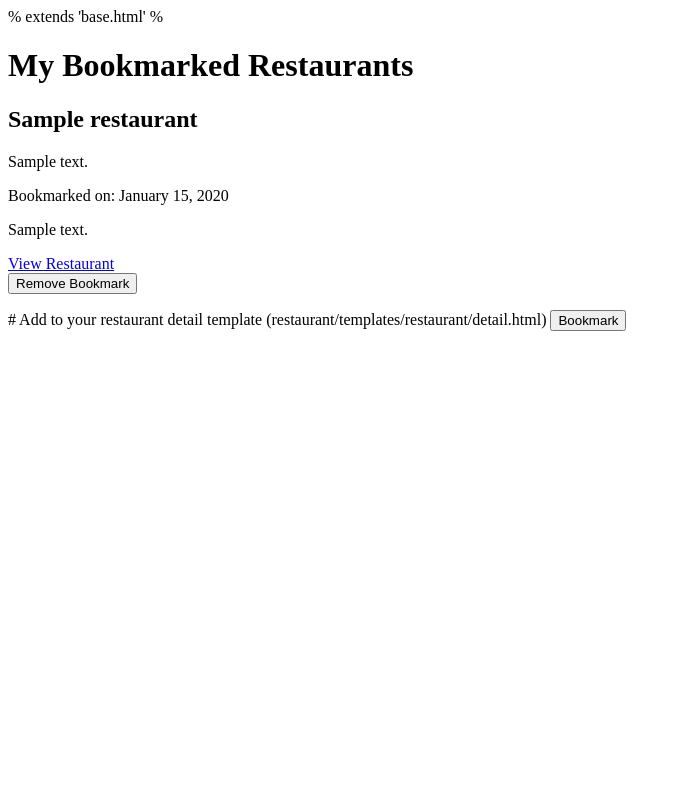
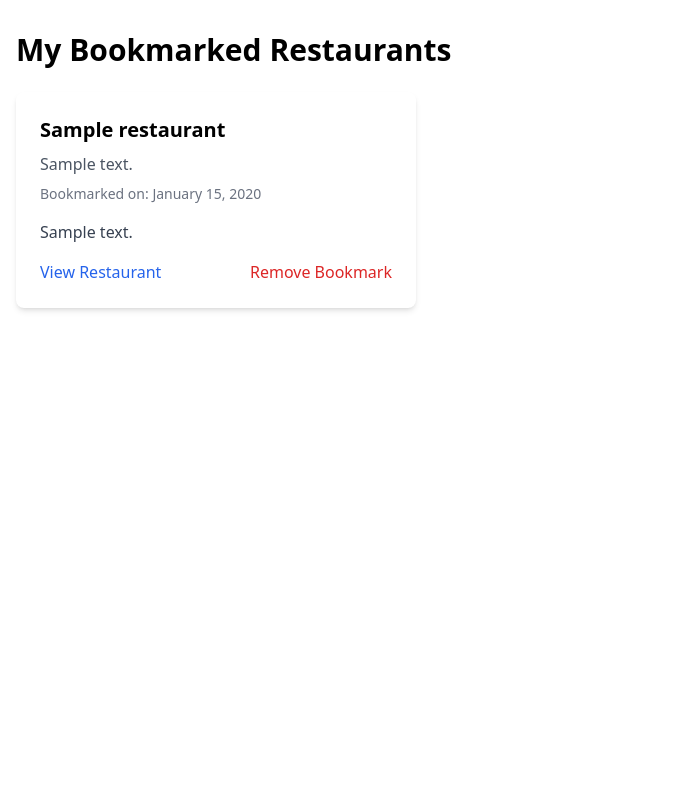
Before and after one commit to muttyqt15/pbp-6, a Django app: template api/bookmark/templates/bookmark_list.html in a window 1280 px wide. Shown: the whole page, without its empty margins (0-681 px from the left). Run offline with Django 5.2, Linux system fonts and the light colour scheme; the template is opened without the code that fills it: most values are stand-ins (such as "Sample title", 1, 10 or a date in 2020); some libraries are stand-ins or nearby versions.

Commit message:
fix: bookmark_list.html

```diff
--- a/api/bookmark/templates/bookmark_list.html
+++ b/api/bookmark/templates/bookmark_list.html
@@ -1,4 +1,4 @@
-% extends 'base.html' %
+{% extends 'base.html' %}
 
 {% block content %}
 <div class="container mx-auto px-4 py-8">
@@ -40,11 +40,11 @@
 </div>
 {% endblock %}
 
-# Add to your restaurant detail template (restaurant/templates/restaurant/detail.html)
+<!-- Add this code to the restaurant detail template (restaurant/templates/restaurant/detail.html) -->
 <button
     class="bookmark-button {% if is_bookmarked %}text-yellow-500{% else %}text-gray-500{% endif %}"
     data-restaurant-id="{{ restaurant.id }}"
-    onclick="toggleBookmark({{ restaurant.id }})"
+    onclick="toggleBookmark('{{ restaurant.id }}')"
 >
     <i class="fas fa-bookmark"></i>
     <span class="bookmark-text">
@@ -58,7 +58,7 @@
 
 <script>
 function toggleBookmark(restaurantId) {
-    fetch(/bookmark/toggle/${restaurantId}/, {
+    fetch(`/bookmark/toggle/${restaurantId}/`, {
         method: 'POST',
         headers: {
             'X-CSRFToken': getCookie('csrftoken'),
@@ -66,7 +66,7 @@ function toggleBookmark(restaurantId) {
     })
     .then(response => response.json())
     .then(data => {
-        const button = document.querySelector([data-restaurant-id="${restaurantId}"]);
+        const button = document.querySelector(`[data-restaurant-id="${restaurantId}"]`);
         if (data.status === 'added') {
             button.classList.replace('text-gray-500', 'text-yellow-500');
             button.querySelector('.bookmark-text').textContent = 'Bookmarked';
```
